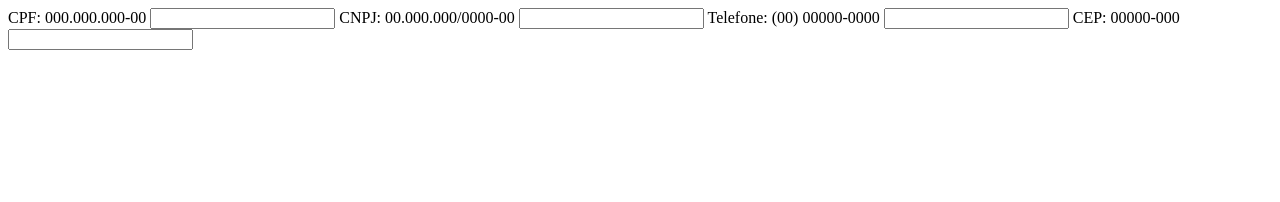
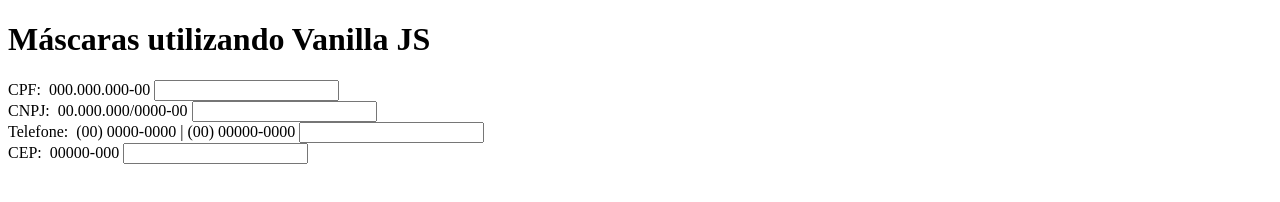
Before and after one commit to felipegueller/javascript-fundamentos, a plain HTML site: page some-input-masks/index.html in a window 1280 px wide. Drawn offline with Linux system fonts and the light colour scheme.

Commit message:
feat: adding the form structure

```diff
--- a/some-input-masks/index.html
+++ b/some-input-masks/index.html
@@ -5,19 +5,57 @@
     <meta http-equiv="X-UA-Compatible" content="IE=edge" />
     <meta name="viewport" content="width=device-width, initial-scale=1.0" />
     <title>Máscaras de formulários</title>
+
+    <!-- Google fonts -->
+    <link rel="preconnect" href="https://fonts.googleapis.com" />
+    <link rel="preconnect" href="https://fonts.gstatic.com" crossorigin />
+    <link
+      href="https://fonts.googleapis.com/css2?family=Open+Sans:wght@400;600&family=Poppins:wght@700&display=swap"
+      rel="stylesheet"
+    />
+
+    <!-- CSS import -->
+    <link rel="stylesheet" href="./style.css" />
+
+    <!-- JS import -->
     <script src="script.js" defer></script>
   </head>
   <body>
-    <label for="">CPF: 000.000.000-00</label>
-    <input type="text" data-js="cpf" />
+    <main id="container">
+      <h1>Máscaras utilizando Vanilla JS</h1>
 
-    <label for="">CNPJ: 00.000.000/0000-00</label>
-    <input type="text" data-js="cnpj" />
+      <form action="">
+        <div class="input-container">
+          <label for-id="cpf">
+            CPF:&nbsp;
+            <span class="mask">000.000.000-00</span>
+          </label>
+          <input type="text" data-js="cpf" id="cpf" />
+        </div>
 
-    <label for="">Telefone: (00) 00000-0000</label>
-    <input type="text" data-js="telefone" />
+        <div class="input-container">
+          <label for-id="cnpj">
+            CNPJ:&nbsp;
+            <span class="mask">00.000.000/0000-00</span>
+          </label>
+          <input type="text" data-js="cnpj" id="cnpj" />
+        </div>
 
-    <label for="">CEP: 00000-000</label>
-    <input type="text" data-js="cep" />
+        <div class="input-container">
+          <label for-id="tel">
+            Telefone:&nbsp;
+            <span class="mask">(00) 0000-0000 | (00) 00000-0000</span>
+          </label>
+          <input type="text" data-js="telefone" id="tel" />
+        </div>
+        <div class="input-container">
+          <label for-id="cep">
+            CEP:&nbsp;
+            <span class="mask">00000-000</span>
+          </label>
+          <input type="text" data-js="cep" id="cep" />
+        </div>
+      </form>
+    </main>
   </body>
 </html>
```
